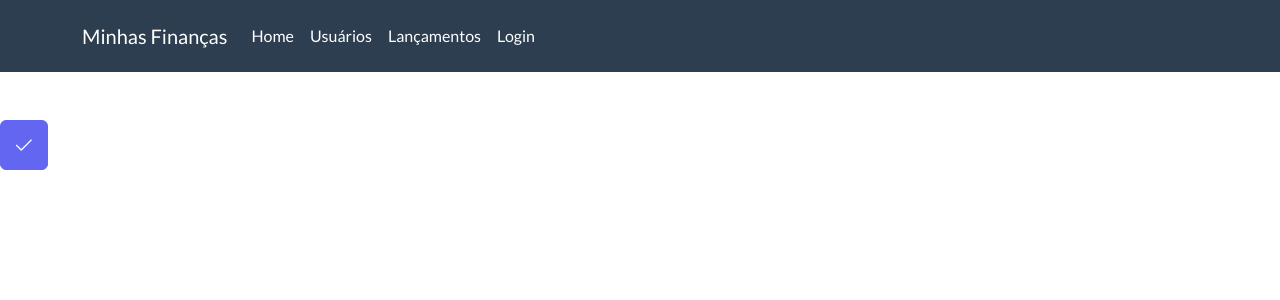
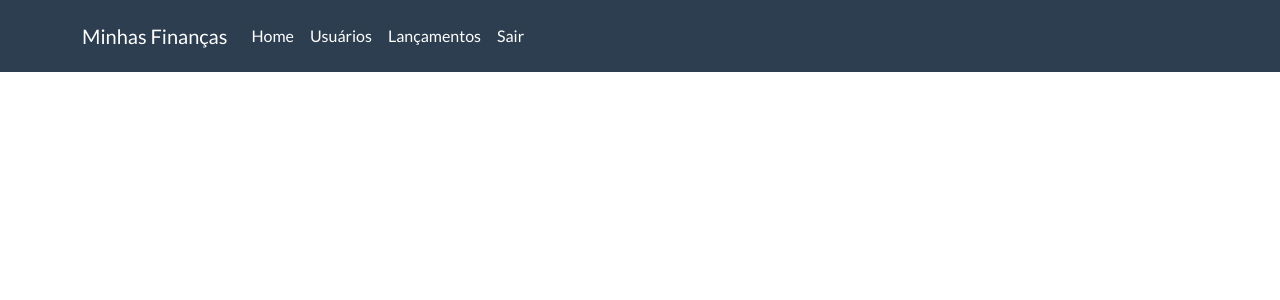
Before and after one commit to fxavierds/minhas-financas-app, a React (Create React App) app: page / in a window 1280 px wide. Shown: the top 300 px of the page. Built offline with nearby package versions, Linux system fonts and the light colour scheme.

Commit message:
Rodas autenticadas

```diff
--- /dev/null
+++ b/src/app/services/authService.js
@@ -0,0 +1,14 @@
+import localStorageService from "./localStorageService";
+
+export const USUARIO_LOGADO = "_usuario_logado";
+
+export default class authService {
+    static isUsuarioAutenticado(){
+        const usuario = localStorageService.obterItem(USUARIO_LOGADO);
+        return usuario && usuario.id;
+    }
+
+    static removerUsuarioAutenticado(){
+        localStorageService.removerItem(USUARIO_LOGADO);
+    }
+}
--- a/src/app/services/localStorageService.js
+++ b/src/app/services/localStorageService.js
@@ -7,4 +7,8 @@ export default class localStorageService {
     const item = localStorage.getItem(chave);
     return JSON.parse(item);
   }
+
+  static removerItem(chave){
+    localStorage.removeItem(chave);
+  }
 }
--- a/src/components/navBar.js
+++ b/src/components/navBar.js
@@ -1,5 +1,10 @@
 import React from "react";
 import NavBarItem from "./navBarItem";
+import AuthService from "../app/services/authService";
+
+const deslogar = () => {
+  AuthService.removerUsuarioAutenticado();
+}
 
 function NavBar() {
   return (
@@ -24,7 +29,7 @@ function NavBar() {
             <NavBarItem href="#/home" label="Home" />
             <NavBarItem href="#/cadastro-usuarios" label="Usuários" />
             <NavBarItem href="#/consulta-lancamentos" label="Lançamentos" />
-            <NavBarItem href="#/login" label="Login" />
+            <NavBarItem onClick={deslogar} href="#/login" label="Sair" />
           </ul>
         </div>
       </div>
--- a/src/components/navBarItem.js
+++ b/src/components/navBarItem.js
@@ -3,7 +3,7 @@ import React from "react";
 function NavBarItem(props) {
   return (
     <li className="nav-item">
-      <a className="nav-link" href={props.href}>
+      <a onClick={props.onClick} className="nav-link" href={props.href}>
         {props.label}
       </a>
     </li>
--- a/src/main/App.js
+++ b/src/main/App.js
@@ -1,8 +1,6 @@
 import React from "react";
 import "bootswatch/dist/flatly/bootstrap.css";
 import NavBar from "../components/navBar";
-import { Button } from "primereact/button";
-
 import "toastr/build/toastr.min.js";
 import "../custom.css";
 import "toastr/build/toastr.css";
@@ -16,7 +14,6 @@ function App() {
   return (
     <>
       <NavBar />
-      <Button icon="pi pi-check" />
       <div className="container">
         <Rotas />
       </div>
--- a/src/main/rotas.js
+++ b/src/main/rotas.js
@@ -3,13 +3,25 @@ import { Route, Switch, HashRouter } from "react-router-dom";
 import Login from "../views/login";
 import CadastroUsuario from "../views/cadastroUsuario";
 import Home from "../views/home";
+import authService from "../app/services/authService";
 import ConsultaLancamentos from "../views/lancamentos/consulta-lancamentos";
 import CadastroLancamentos from "../views/lancamentos/cadastro-lancamentos";
+import { Redirect } from "react-router-dom/cjs/react-router-dom.min";
+
 
 function RotaAutenticada({component: Component, ...props}){
   return (
     <Route { ...props} render={(componentProps) => {
+        if(authService.isUsuarioAutenticado()){
+          return(
+            <Component {...componentProps}/>
+          )
+        } else {
 
+          return(
+            <Redirect to={{pathname: "/login", state: { from: componentProps.location}}}/>
+          )
+        }
     }}/>
   )
 }
```
